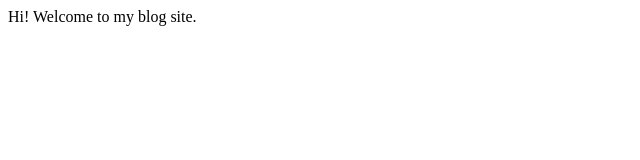
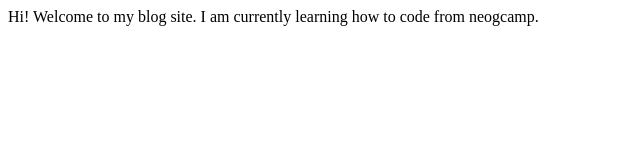
Before and after one commit to ikuldeepgehlot/kuldeep-gehlot-blog, a plain HTML site: page index.html in a window 1280 px wide. Shown: the whole page, without its empty margins (0-640 px from the left). Drawn offline with Linux system fonts and the light colour scheme.

Commit message:
update- add text

```diff
--- a/index.html
+++ b/index.html
@@ -7,5 +7,6 @@
 </head>
 <body>
     Hi! Welcome to my blog site.
+    I am currently learning how to code from neogcamp.
 </body>
 </html>
```
